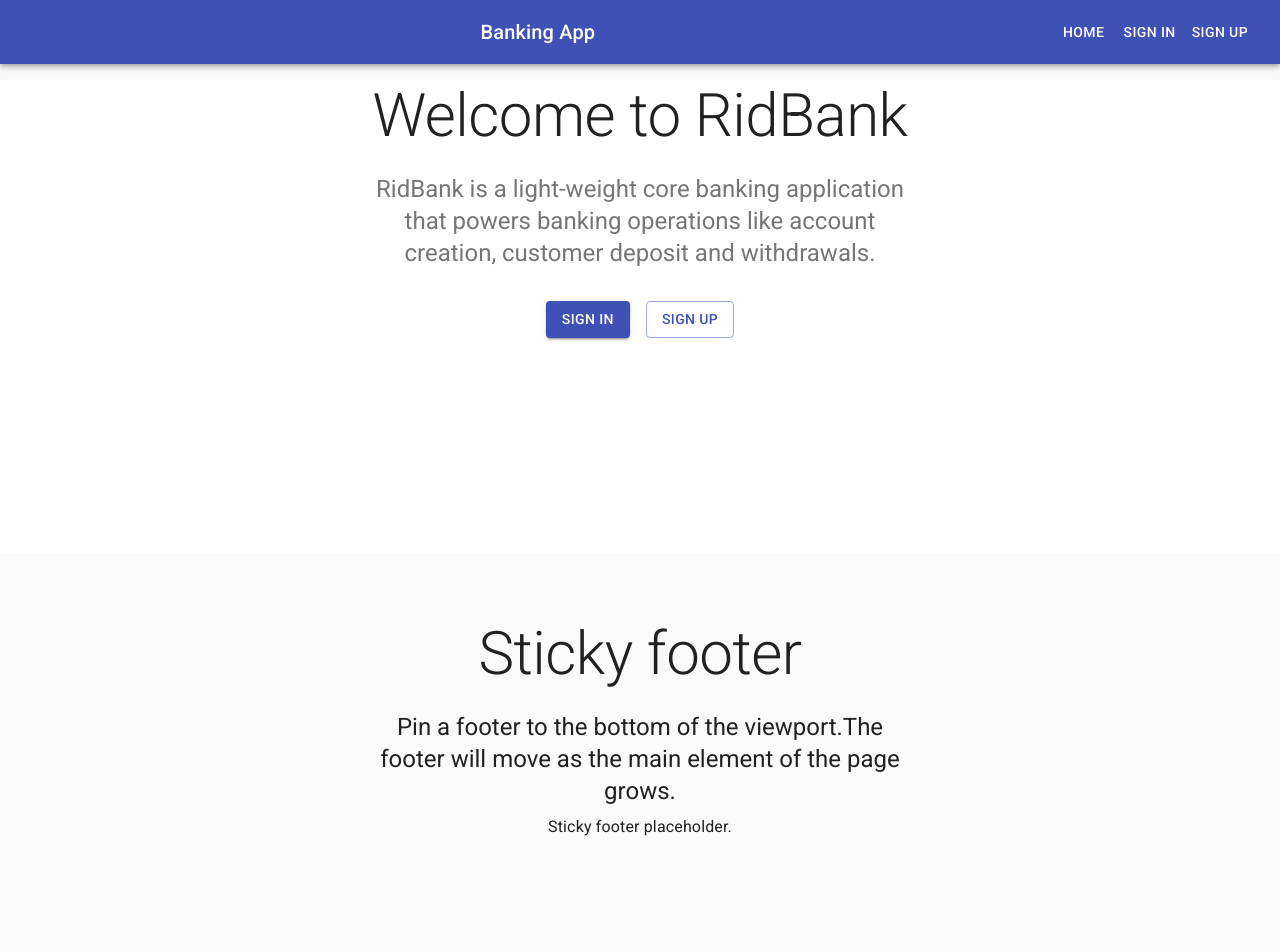
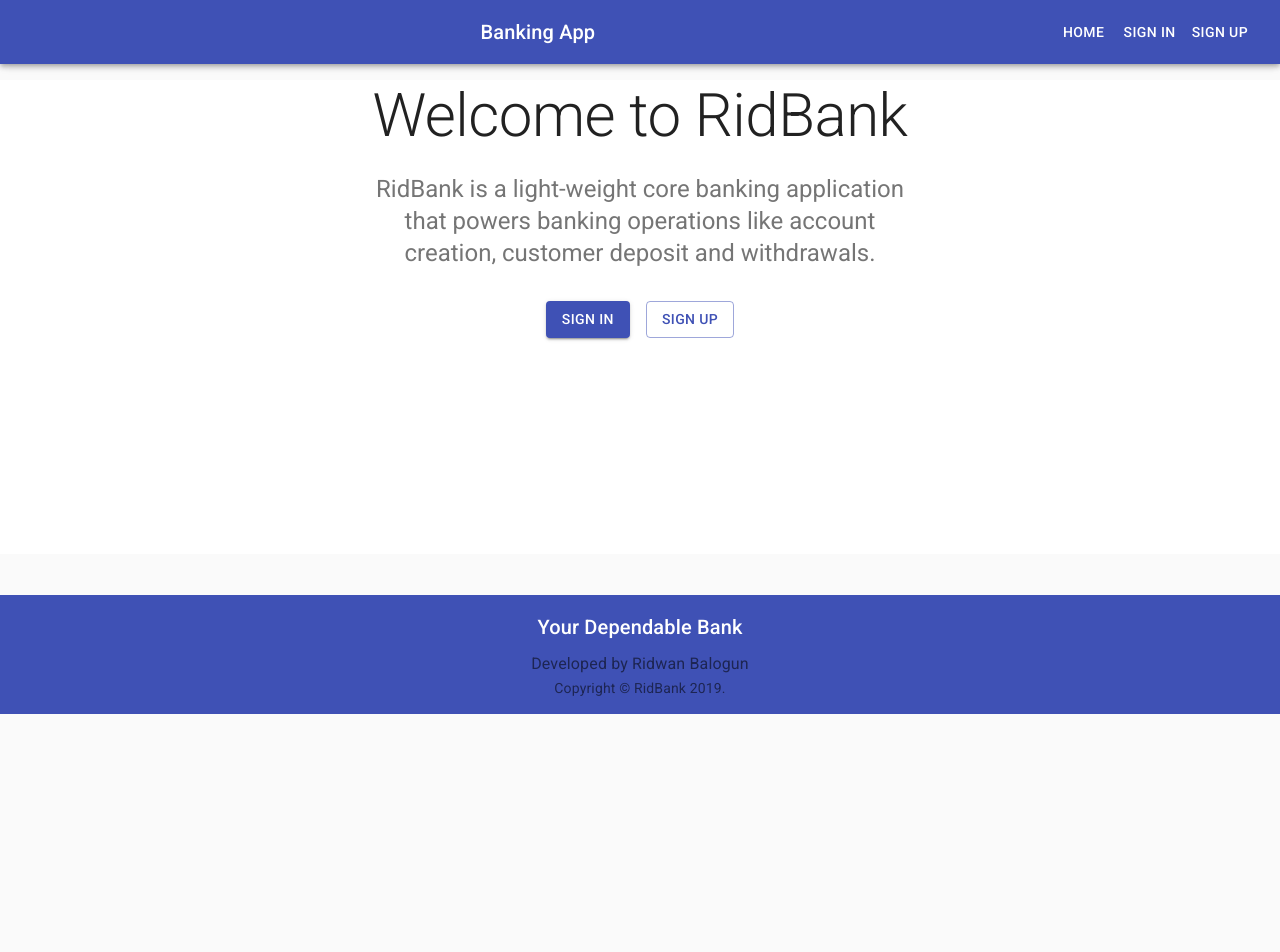
Before and after one commit to ridbay/Banka-React, a React (Create React App) app: page / in a window 1280 px wide. Shown: the top 952 px of the page. After the commit the page ends 800 px from the top, so only its background shows below. Built offline with nearby package versions, Linux system fonts and the light colour scheme; the HTML template or start-up script is replaced by a standard one.

Commit message:
Add Footer

```diff
--- a/src/components/Footer.jsx
+++ b/src/components/Footer.jsx
@@ -5,12 +5,12 @@ import { makeStyles } from '@material-ui/core/styles';
 import Container from '@material-ui/core/Container';
 import Link from '@material-ui/core/Link';
 
-function Copyright() {
+const Copyright = () => {
   return (
     <Typography variant="body2" color="textSecondary" align="center">
       {'Copyright © '}
-      <Link color="inherit" href="https://material-ui.com/">
-        Your Website
+      <Link color="inherit" href="https://balogunridwan.com/">
+      RidBank
       </Link>{' '}
       {new Date().getFullYear()}
       {'.'}
@@ -22,7 +22,7 @@ const useStyles = makeStyles(theme => ({
   root: {
     display: 'flex',
     flexDirection: 'column',
-    minHeight: '100vh',
+    minHeight: '20vh',
   },
   main: {
     marginTop: theme.spacing(8),
@@ -31,7 +31,10 @@ const useStyles = makeStyles(theme => ({
   footer: {
     padding: theme.spacing(2),
     marginTop: 'auto',
-    backgroundColor: 'white',
+    // backgroundColor: 'white',
+    backgroundColor: "#3f51b5",
+    color:"white",
+    // padding: theme.spacing(0, 8),
   },
 }));
 
@@ -40,22 +43,14 @@ export default function Footer() {
 
   return (
     <div className={classes.root}>
-      <CssBaseline />
-      <Container component="main" className={classes.main} maxWidth="sm">
-        <Typography variant="h2" component="h1" gutterBottom>
-          Sticky footer
+      <footer className={classes.footer}>
+        <Typography variant="h6" align="center" gutterBottom>
+          Your Dependable Bank
         </Typography>
-        <Typography variant="h5" component="h2" gutterBottom>
-          {'Pin a footer to the bottom of the viewport.'}
-          {'The footer will move as the main element of the page grows.'}
+        <Typography variant="subtitle1" align="center" color="textSecondary" component="p">
+          Developed by Ridwan Balogun
         </Typography>
-        <Typography variant="body1">Sticky footer placeholder.</Typography>
-      </Container>
-      <footer className={classes.footer}>
-        <Container maxWidth="sm">
-          <Typography variant="body1">My sticky footer can be found here.</Typography>
-          <Copyright />
-        </Container>
+        <Copyright />
       </footer>
     </div>
   );
--- a/src/pages/HomePage.jsx
+++ b/src/pages/HomePage.jsx
@@ -25,7 +25,11 @@ const Copyright = () => {
 }
 
 const useStyles = makeStyles(theme => ({
-
+  root: {
+    display: 'flex',
+    flexDirection: 'column',
+    minHeight: '20vh',
+  },
   heroContent: {
     backgroundColor: theme.palette.background.paper,
     padding: theme.spacing(0, 0, 27),
@@ -48,7 +52,7 @@ const HomePage = () => {
   const classes = useStyles();
 
   return (
-    <React.Fragment>
+    <React.Fragment className={classes.root}>
 
       {/* <NavBar/> */}
       <main>
```
